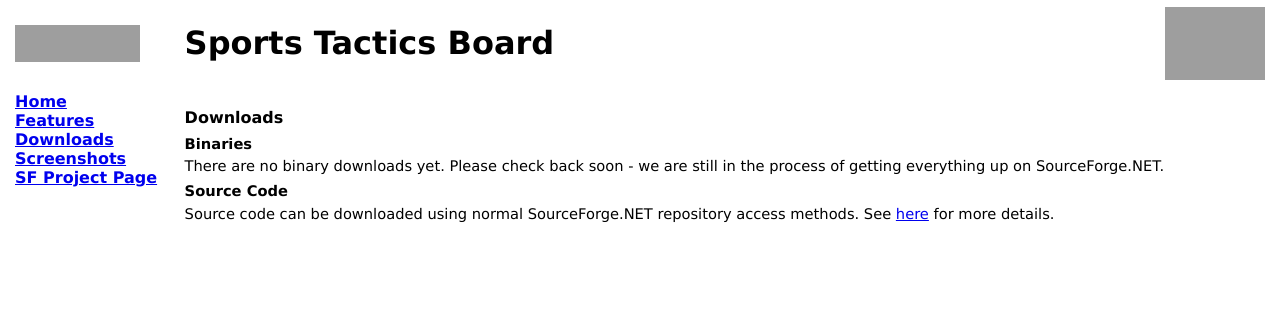
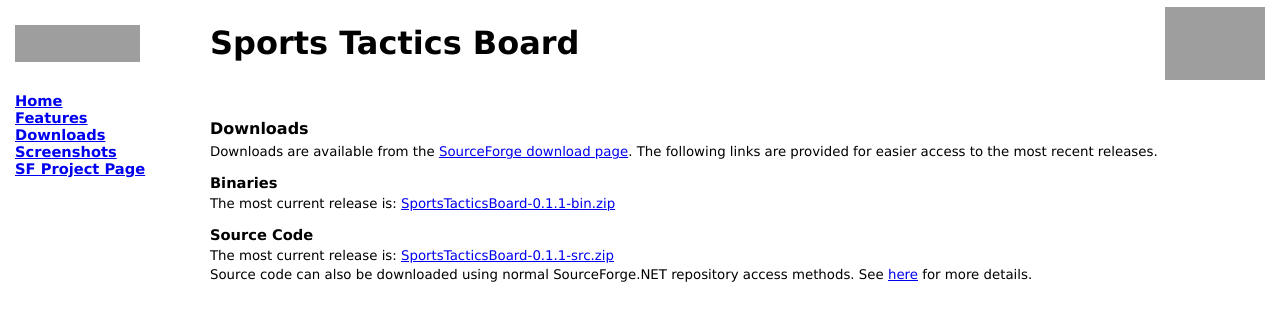
Before and after one commit to manio143/SportsTacticsBoard, a PHP site: page /downloads.htm in a window 1280 px wide. Shown: the top 321 px of the page. Run offline with PHP 8.4, Linux system fonts and the light colour scheme; grey boxes are pictures that could not be loaded.

Commit message:
Minor updates to web pages to add downloads and to change some of the layout styles slightly.

```diff
--- a/WebSiteFiles/downloads.htm
+++ b/WebSiteFiles/downloads.htm
@@ -28,12 +28,14 @@
     <td valign="top" colspan="2">
       <h2>Downloads</h2>
 
+      <p>Downloads are available from the <a href="http://sourceforge.net/project/showfiles.php?group_id=181975">SourceForge download page</a>. The following links are provided for easier access to the most recent releases.</p>
+
       <h3>Binaries</h3>
-      <p>There are no binary downloads yet. Please check back soon - we are
-      still in the process of getting everything up on SourceForge.NET.</p>
+      <p>The most current release is: <a href="http://downloads.sourceforge.net/sportstacticsbd/SportsTacticsBoard-0.1.1-bin.zip">SportsTacticsBoard-0.1.1-bin.zip</a>
 
       <h3>Source Code</h3>
-      <p>Source code can be downloaded using normal SourceForge.NET repository
+      <p>The most current release is: <a href="http://downloads.sourceforge.net/sportstacticsbd/SportsTacticsBoard-0.1.1-src.zip">SportsTacticsBoard-0.1.1-src.zip</a>
+      <p>Source code can also be downloaded using normal SourceForge.NET repository
       access methods.
       See <a href="http://sourceforge.net/svn/?group_id=181975">here</a> for more details.</p>
 
--- a/WebSiteFiles/style.css
+++ b/WebSiteFiles/style.css
@@ -1,13 +1,13 @@
 body {
   font-family: Verdana, Arial, Helvetica, sans-serif;
-  font-size: 11pt;
+  font-size: 10pt;
 	font-style: normal;
   margin-bottom: 0pt;
   margin-top: 0pt;
 }
 p, td {
   font-family: Verdana, Arial, Helvetica, sans-serif;
-  font-size: 11pt;
+  font-size: 10pt;
 	font-style: normal;
   margin-bottom: 3pt;
   margin-top: 3pt;
@@ -33,8 +33,8 @@ h2 {
   font-size: 12pt;
 	font-style: normal;
   font-weight: bold;
-  margin-bottom: 6pt;
-  margin-top: 12pt;
+  margin-bottom: 5pt;
+  margin-top: 20pt;
 }
 h3 {
   font-family: Verdana, Arial, Helvetica, sans-serif;
@@ -42,13 +42,12 @@ h3 {
 	font-style: normal;
   font-weight: bold;
   margin-bottom: 4pt;
-  margin-top: 6pt;
+  margin-top: 11pt;
 }
 .menu {
-  font-size: 12pt;
+  font-size: 11pt;
   font-weight: bold;
-  margin-bottom: 4pt;
-  margin-top: 4pt;
+  margin-right: 25pt;
 }
 img {
 	border:0 black none;
```
